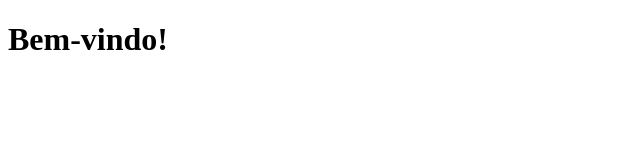
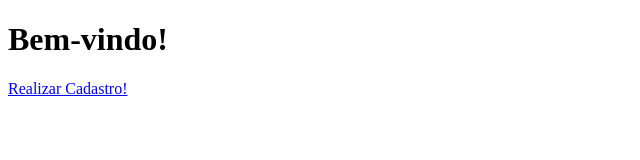
Before and after one commit to trandreluis/agenda, a plain HTML site: page agenda-web/WebContent/index.html in a window 1280 px wide. Shown: the whole page, without its empty margins (0-640 px from the left). Drawn offline with Linux system fonts and the light colour scheme.

Commit message:
Adicao do link para a página de cadastro de contato

```diff
--- a/agenda-web/WebContent/index.html
+++ b/agenda-web/WebContent/index.html
@@ -6,5 +6,6 @@
 </head>
 <body>
 	<h1>Bem-vindo!</h1>
+	<a href="sistema/cadastro-contato.html">Realizar Cadastro!</a>
 </body>
 </html>
```
